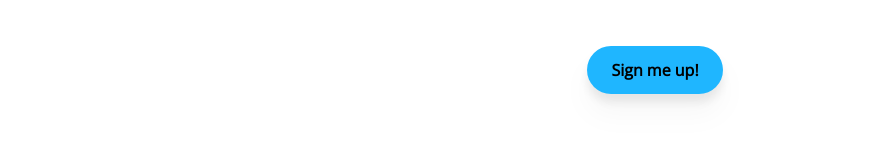
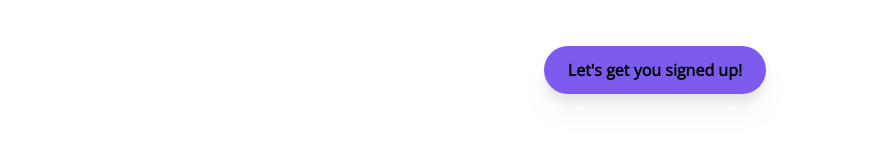
Before and after one commit to rachel-labri-tipton/the-community-project-frontend, a React (Create React App) app: page /register in a window 1280 px wide. Shown: the part 742-884 px from the top of the page, without its empty margins (53-922 px from the left). Built offline with nearby package versions, Linux system fonts and the light colour scheme.

Commit message:
adding a few more images

```diff
--- a/src/components/Users/Register.js
+++ b/src/components/Users/Register.js
@@ -61,7 +61,7 @@ const Register = (props) => {
                                 <div class="flex justify-center items-center flex-wrap h-full g-6 text-gray-800">
                                     <div class="md:w-8/12 lg:w-6/12 mb-12 md:mb-0">
                                         <img
-                                            src="https://s3.amazonaws.com/shecodesio-production/uploads/files/000/033/666/original/undraw_super_woman_dv0y.jpg?1651942143"
+                                            src="https://s3.amazonaws.com/shecodesio-production/uploads/files/000/033/667/original/undraw_workout_gcgu.jpg?1651942149"
                                             // src="https://mdbcdn.b-cdn.net/img/Photos/new-templates/bootstrap-login-form/draw2.svg"
                                             class="w-full"
                                             alt="Phone"
@@ -132,7 +132,7 @@ const Register = (props) => {
                                                 alt="profile image"
                                             />
                                             <div>
-                                                <button type="submit" onClick={handleSubmit} class="mb-4 font-sans bg-blue mt-6 hover:bg-pink font-bold py-2 px-4 rounded-full rounded-r-4xl rounded-l-4xl drop-shadow-xl">Sign me up!</button>
+                                                <button type="submit" onClick={handleSubmit} class="mb-4 font-sans bg-purple mt-6 hover:bg-pink font-bold py-2 px-4 rounded-full rounded-r-4xl rounded-l-4xl drop-shadow-xl">Let's get you signed up!</button>
                                             </div>
                                         </form>
                                     </div>
```
